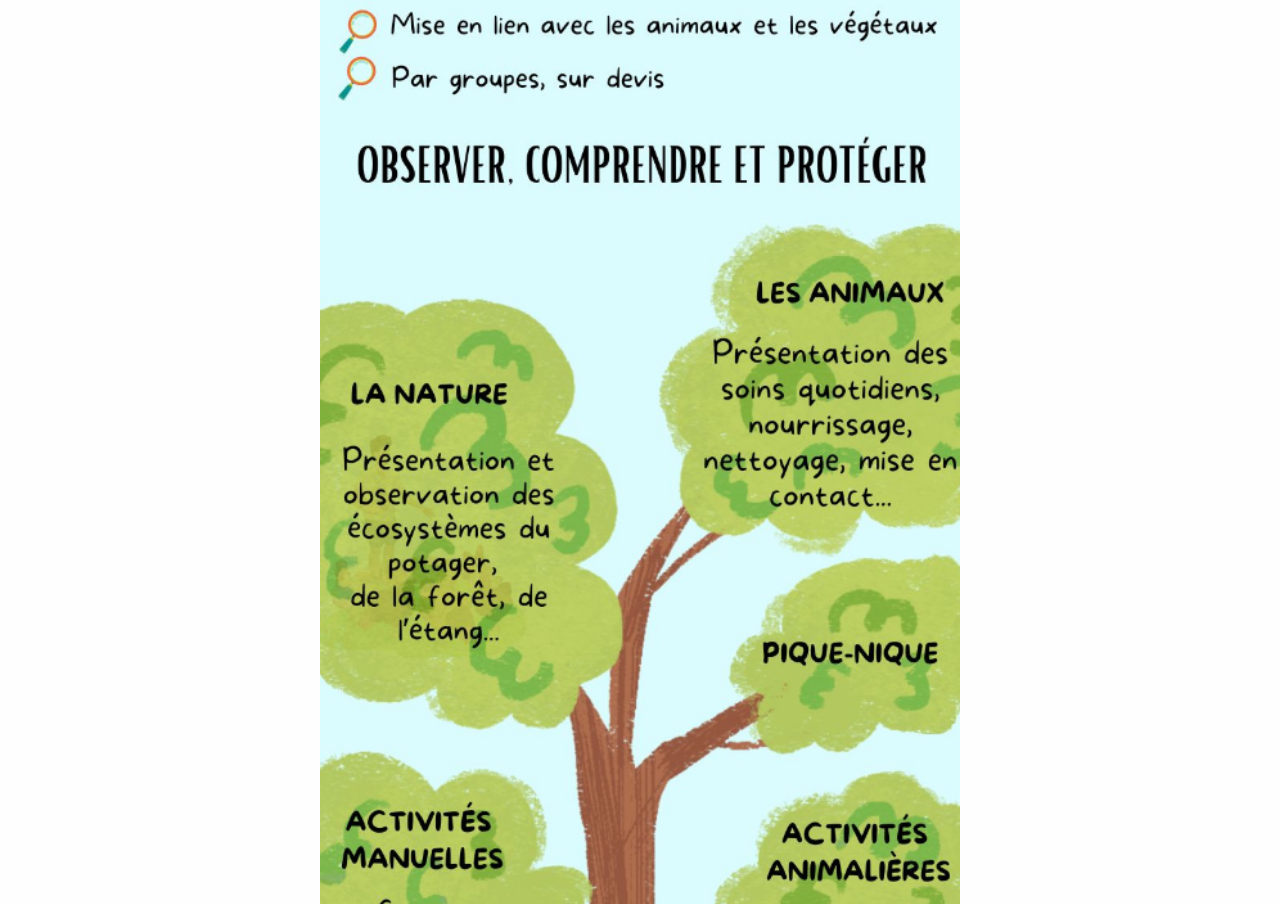
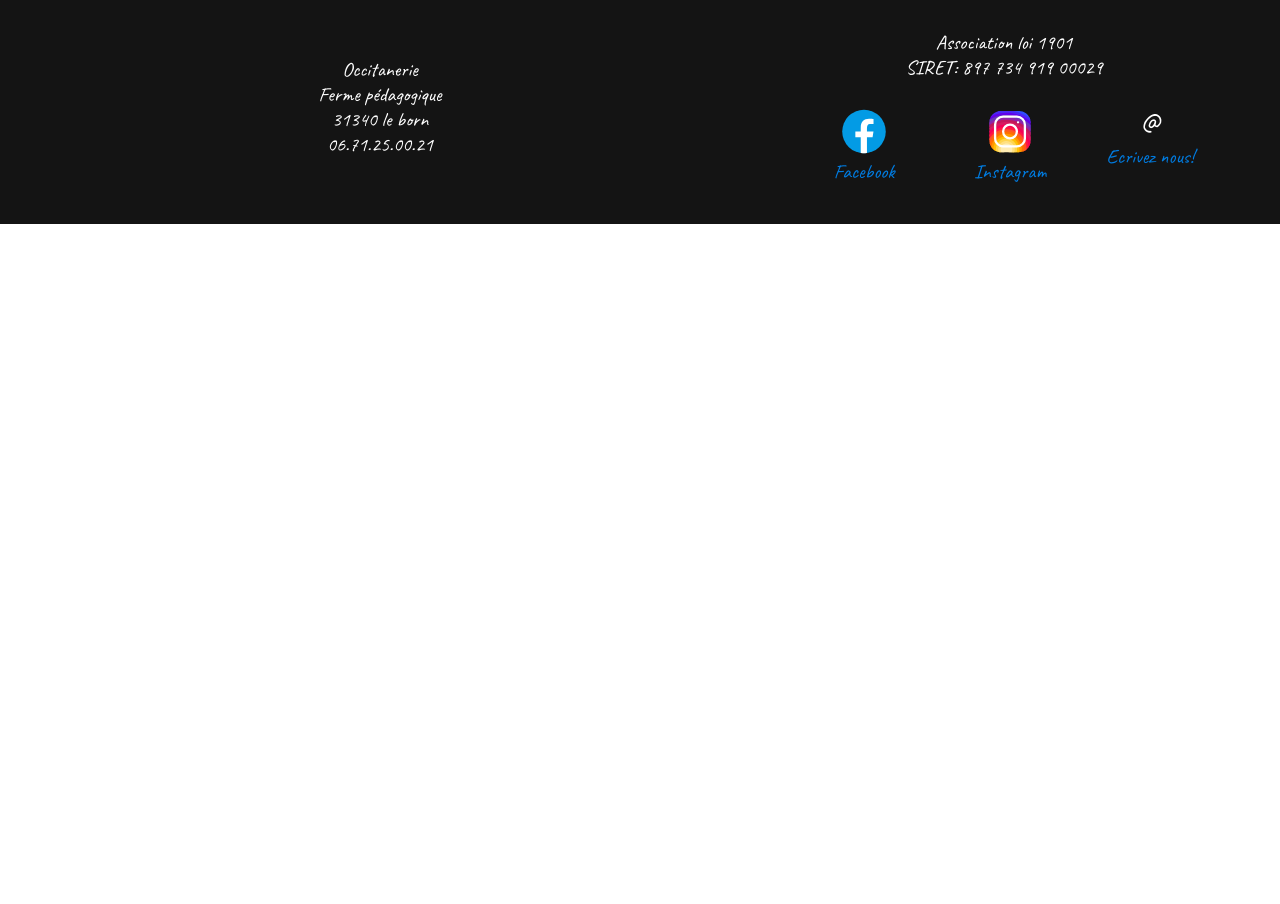
Before and after one commit to ClementBenezech/occitanerie, a Next.js app: page /activites in a window 1280 px wide. Shown: the part 10304-11208 px from the top of the page. After the commit the page ends 10528 px from the top, so only its background shows below. Built offline with nearby package versions, Linux system fonts and the light colour scheme; a web font is replaced by a local one.

Commit message:
added email address with mailto link in footer, reduced activity card width on dektop

```diff
--- a/src/app/AppFooter.tsx/AppFooter.tsx
+++ b/src/app/AppFooter.tsx/AppFooter.tsx
@@ -139,6 +139,10 @@ const AppFooter = () => {
             </svg>
             Instagram
           </a>
+          <a className="facebook-link" href="mailto:loccitanerie@gmail.com">
+            <p className="email-icon">@</p>
+            Ecrivez nous!
+          </a>
         </div>
       </div>
     </div>
--- a/src/app/globals.css
+++ b/src/app/globals.css
@@ -245,7 +245,7 @@ a {
 }
 
 .activity-info-card {
-  width: 50%;
+  width: 40%;
   object-fit: contain;
   margin-top: 2vh;
   height: min-content;
@@ -429,6 +429,19 @@ a {
   }
 }
 
+.email-icon {
+  width: 40px;
+  height: 40px;
+  font-size: 30px;
+  line-height: 30px;
+  box-sizing: border-box;
+  display: flex;
+  border-radius: 50%;
+  color: white;
+  justify-content: center;
+  justify-items: center;
+}
+
 .social-networks {
   display: flex;
   height: 10vh;
```
